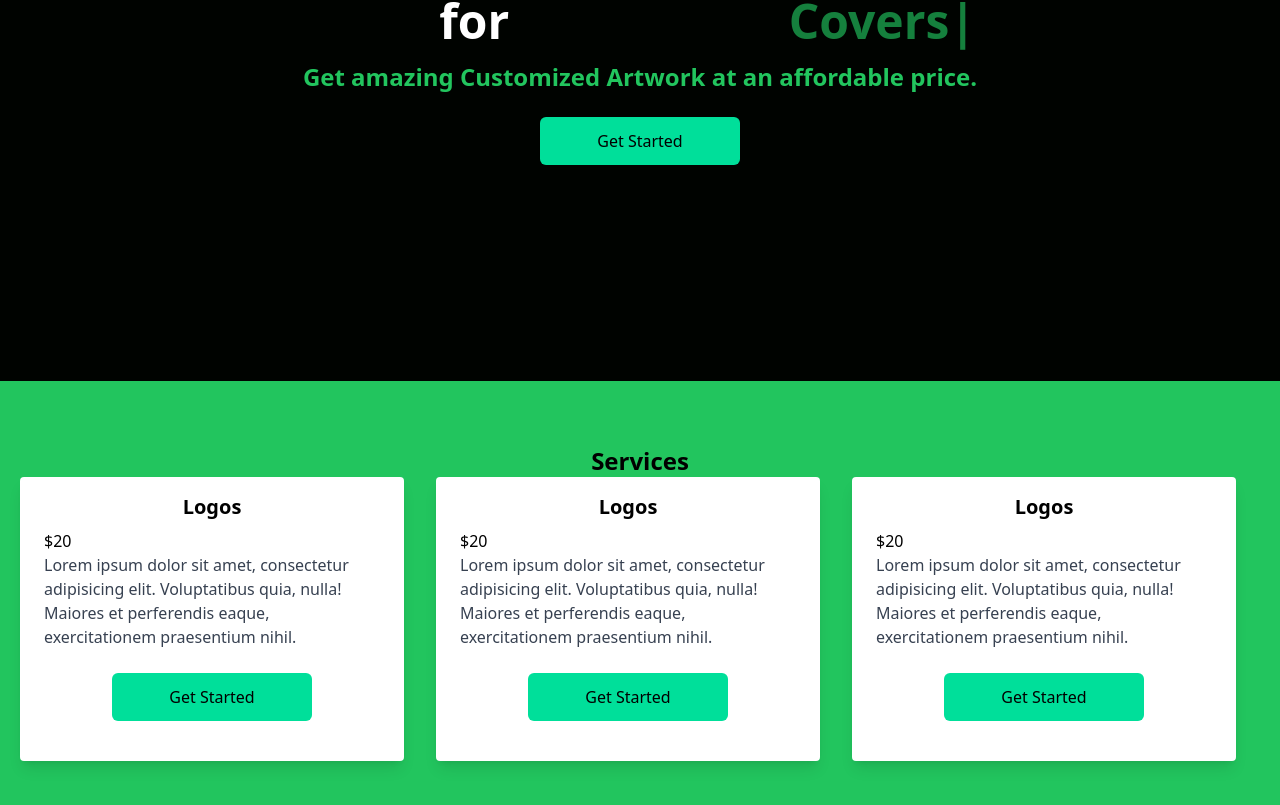
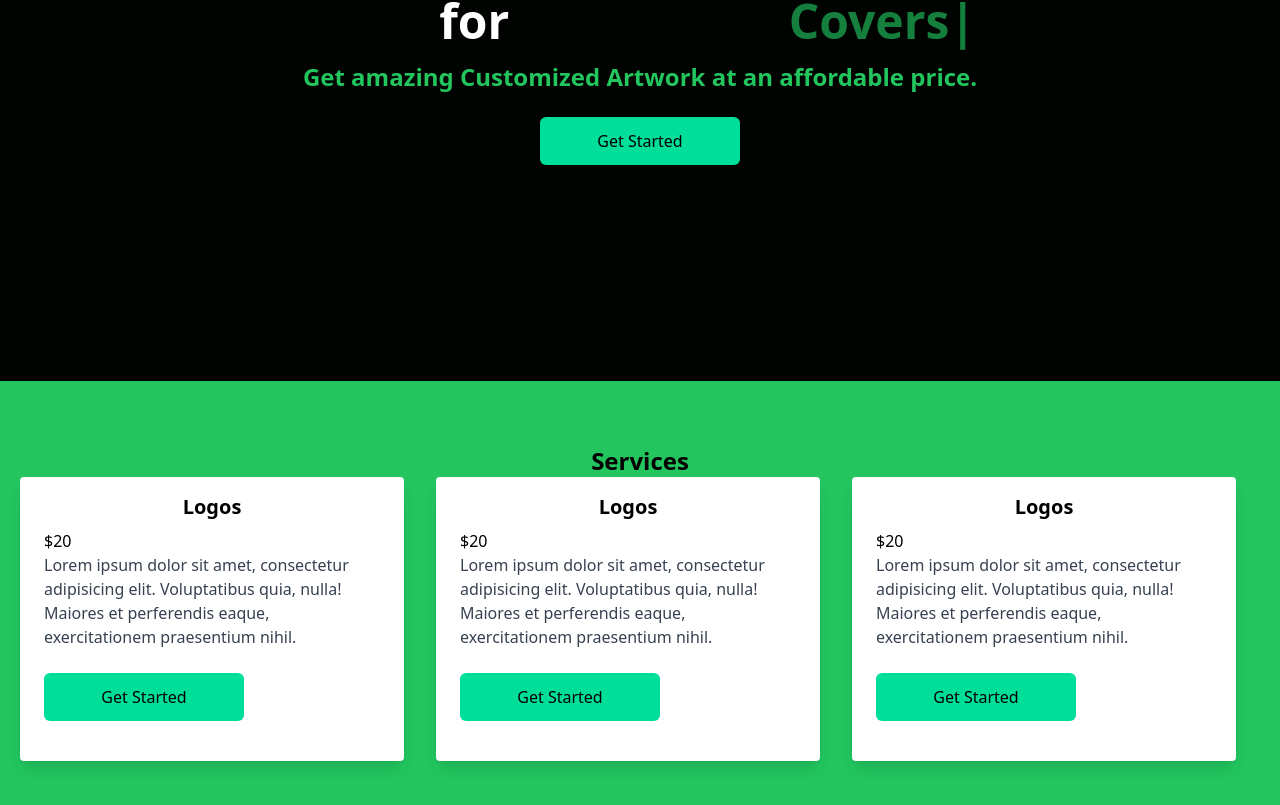
Before and after one commit to RonmizeJr/lexxurious-arts, a React (Vite) app: page / in a window 1280 px wide. Shown: the part 419-1224 px from the top of the page. Built offline with nearby package versions, Linux system fonts and the light colour scheme.

Commit message:
Routing Fixed on mobile devices

```diff
--- a/src/components/Navbar.jsx
+++ b/src/components/Navbar.jsx
@@ -44,10 +44,18 @@ const Navbar = () => {
           Lexxurious Arts
         </h1>
         <ul className='uppercase p-4'>
-          <li className='p-4 border-b border-green-700'>Home</li>
-          <li className='p-4 border-b border-green-700'>About</li>
-          <li className='p-4 border-b border-green-700'>Portfolio</li>
-          <li className='p-4'>Contact</li>
+          <Link to='/'>
+            <li className='p-4 border-b border-green-700'>Home</li>
+          </Link>
+          <Link to='/about'>
+            <li className='p-4 border-b border-green-700'>About</li>
+          </Link>
+          <Link to='/portfolio'>
+            <li className='p-4 border-b border-green-700'>Portfolio</li>
+          </Link>
+          <Link to='/contact'>
+            <li className='p-4'>Contact</li>
+          </Link>
         </ul>
       </div>
     </div>
--- a/src/components/Services.jsx
+++ b/src/components/Services.jsx
@@ -14,7 +14,7 @@ function Services() {
               Voluptatibus quia, nulla! Maiores et perferendis eaque,
               exercitationem praesentium nihil.
             </p>
-            <button className='flex justify-center bg-[#00df9a] w-[200px] rounded-md font-medium my-6 mx-auto py-3 text-black'>
+            <button className='flex justify-center bg-[#00df9a] w-[200px] rounded-md font-medium my-6 mx-auto md:mx-0 py-3 text-black'>
               Get Started
             </button>
           </div>
@@ -28,7 +28,7 @@ function Services() {
               Voluptatibus quia, nulla! Maiores et perferendis eaque,
               exercitationem praesentium nihil.
             </p>
-            <button className='flex justify-center bg-[#00df9a] w-[200px] rounded-md font-medium my-6 mx-auto py-3 text-black'>
+            <button className='flex justify-center bg-[#00df9a] w-[200px] rounded-md font-medium my-6 mx-auto md:mx-0 py-3 text-black'>
               Get Started
             </button>
           </div>
@@ -42,7 +42,7 @@ function Services() {
               Voluptatibus quia, nulla! Maiores et perferendis eaque,
               exercitationem praesentium nihil.
             </p>
-            <button className='flex justify-center bg-[#00df9a] w-[200px] rounded-md font-medium my-6 mx-auto py-3 text-black'>
+            <button className='flex justify-center bg-[#00df9a] w-[200px] rounded-md font-medium my-6 mx-auto md:mx-0 py-3 text-black'>
               Get Started
             </button>
           </div>
```
